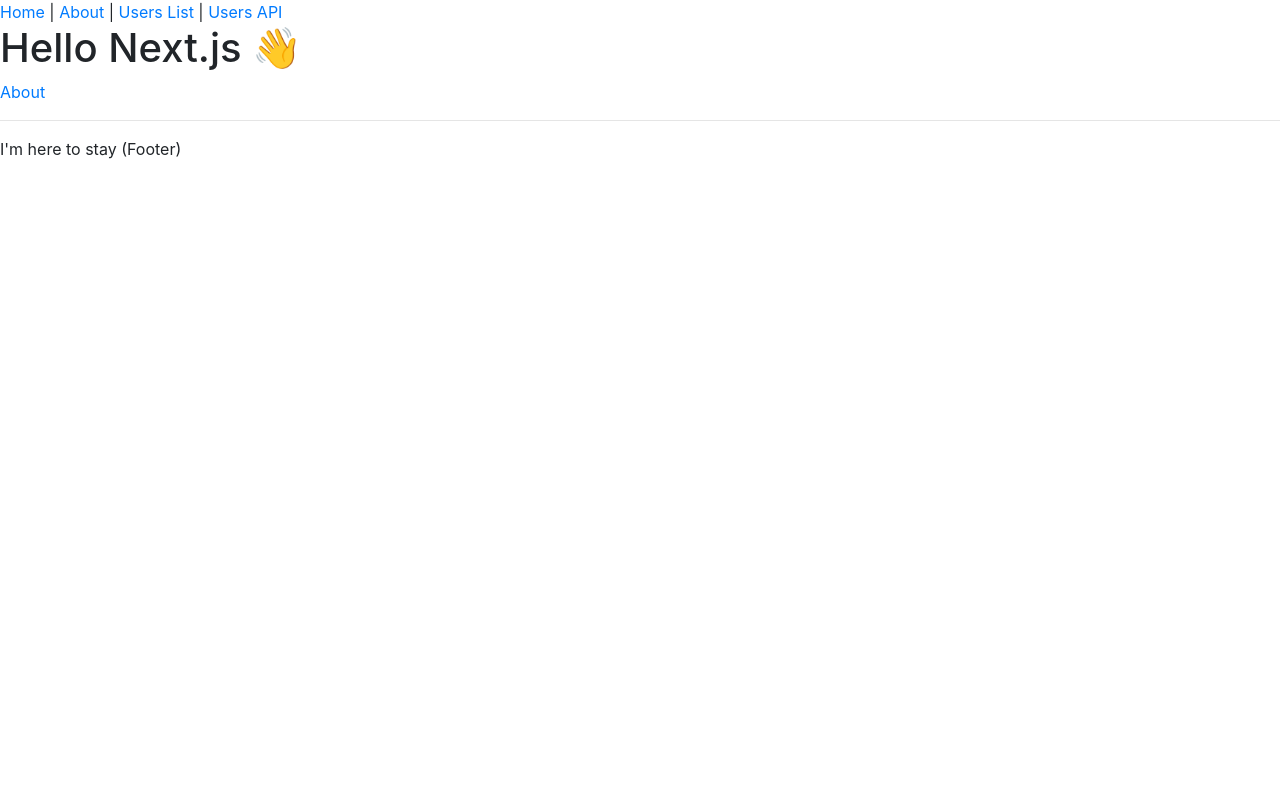
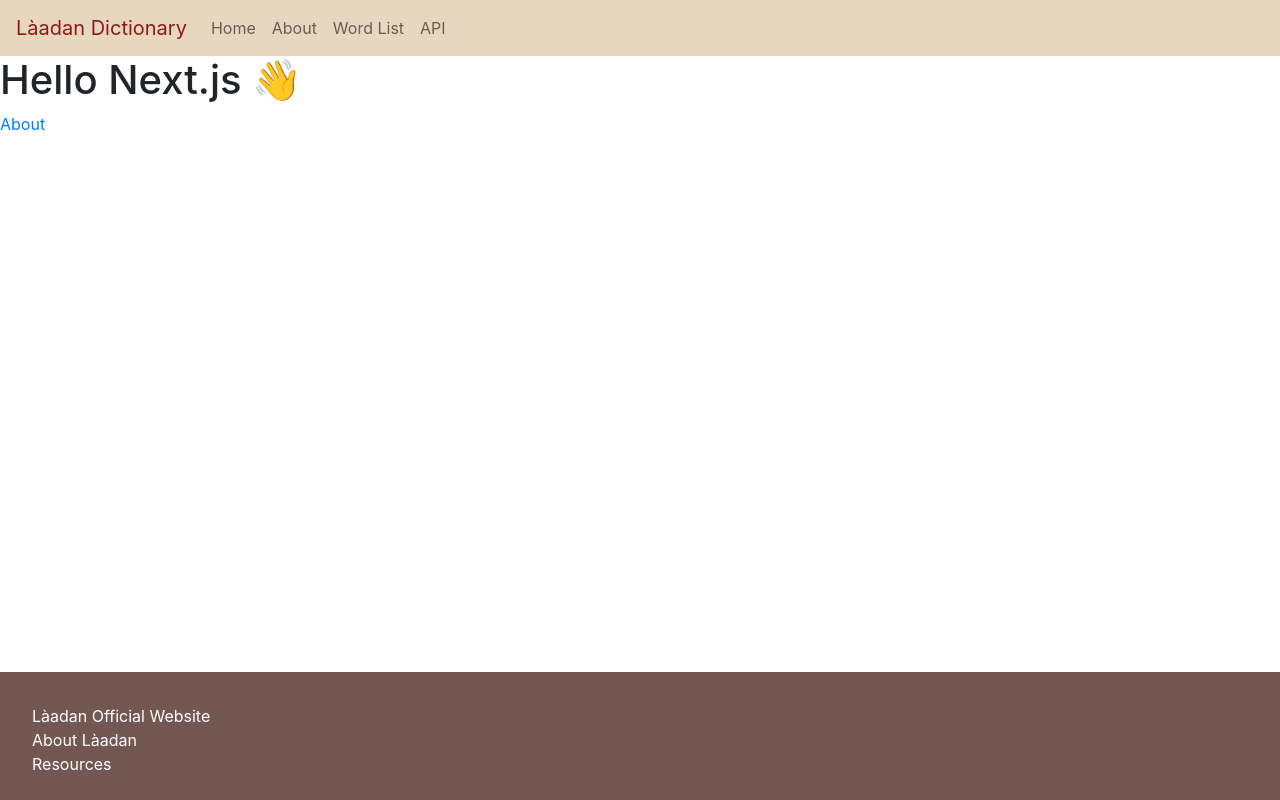
Before and after one commit to corscheid/laadan-dict, a Next.js app: page / in a window 1280 px wide. Built offline with nearby package versions, Linux system fonts and the light colour scheme.

Commit message:
Create Navbar component

```diff
--- a/components/Layout.tsx
+++ b/components/Layout.tsx
@@ -1,6 +1,7 @@
 import React, { ReactNode } from 'react'
-import Link from 'next/link'
 import Head from 'next/head'
+
+import Navbar from './Navbar'
 
 type Props = {
   children?: ReactNode
@@ -8,32 +9,32 @@
 }
 
 const Layout = ({ children, title = 'This is the default title' }: Props) => (
-  <div>
+  <div className="layout">
     <Head>
       <title>{title}</title>
       <meta charSet="utf-8" />
       <meta name="viewport" content="initial-scale=1.0, width=device-width" />
     </Head>
     <header>
-      <nav>
-        <Link href="/">
-          <a>Home</a>
-        </Link>{' '}
-        |{' '}
-        <Link href="/about">
-          <a>About</a>
-        </Link>{' '}
-        |{' '}
-        <Link href="/users">
-          <a>Users List</a>
-        </Link>{' '}
-        | <a href="/api/users">Users API</a>
-      </nav>
+      <Navbar />
     </header>
-    {children}
-    <footer>
-      <hr />
-      <span>I'm here to stay (Footer)</span>
+    <main>
+      {children}
+    </main>
+    <footer className="footer">
+      <div className="contanier">
+        <ul>
+          <li>
+            <a href="https://laadanlanguage.com">Làadan Official Website</a>
+          </li>
+          <li>
+            <a href="#">About Làadan</a>
+          </li>
+          <li>
+            <a href="#">Resources</a>
+          </li>
+        </ul>
+      </div>
     </footer>
   </div>
 )
--- /dev/null
+++ b/components/Navbar.tsx
@@ -0,0 +1,44 @@
+import Link from 'next/link'
+
+export default function Navbar() {
+  return (
+    <nav className="navbar navbar-expand-lg">
+      <Link href="/">
+        <a className="navbar-brand">Làadan Dictionary</a>
+      </Link>
+      <button
+        className="navbar-toggler"
+        type="button"
+        data-toggle="collapse"
+        data-target="#navbarSupportedContent"
+        aria-controls="navbarSupportedContent"
+        aria-expanded="false"
+        aria-label="Toggle navigation"
+      >
+        <span className="navbar-toggler-icon"></span>
+      </button>
+      <div className="collapse navbar-collapse" id="navbarSupportedContent">
+        <ul className="navbar-nav mr-auto">
+          <li className="nav-item active">
+            <Link href="/">
+              <a className="nav-link">Home</a>
+            </Link>
+          </li>
+          <li className="nav-item">
+            <Link href="/about">
+              <a className="nav-link">About</a>
+            </Link>
+          </li>
+          <li className="nav-item">
+            <Link href="/users">
+              <a className="nav-link">Word List</a>
+            </Link>
+          </li>
+          <li className="nav-item">
+            <a className="nav-link" href="/api/users">API</a>
+          </li>
+        </ul>
+      </div>
+    </nav>
+  )
+}
```
